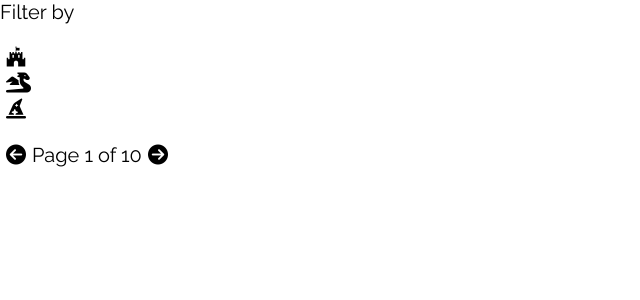
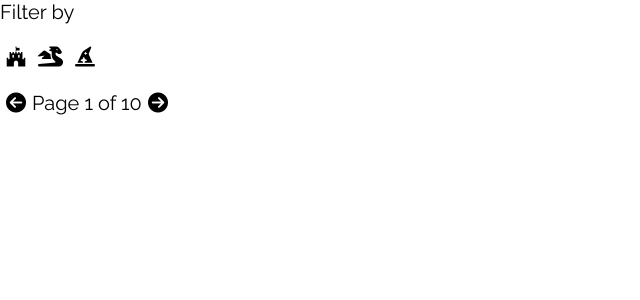
Before and after one commit to isdi-coders-2023/Magos-Ingeniosos-202301-bcn, a React (Create React App) app: page / in a window 1280 px wide. Shown: the top 300 px of the page, without its empty margins (0-640 px from the left). Built offline with nearby package versions, Linux system fonts and the light colour scheme.

Commit message:
Add styled component to HomePage component

```diff
--- a/src/components/HomePage.tsx
+++ b/src/components/HomePage.tsx
@@ -1,11 +1,12 @@
-import React from "react";
 import "@fortawesome/fontawesome-free/css/all.min.css";
+import HomePageStyled from "./HomePageStyled";
 
 const HomePage = (): JSX.Element => {
   return (
     <>
       <div>
         <span>Filter by</span>
+        <HomePageStyled>
           <ul className="card_container">
             <li>
               <button>
@@ -23,6 +24,7 @@ const HomePage = (): JSX.Element => {
               </button>
             </li>
           </ul>
+        </HomePageStyled>
       </div>
       <ul>
         <li>
@@ -45,5 +47,5 @@ const HomePage = (): JSX.Element => {
     </>
   );
 };
-console.log(HomePage);
+
 export default HomePage;
--- /dev/null
+++ b/src/components/HomePageStyled.tsx
@@ -0,0 +1,8 @@
+import styled from "styled-components";
+
+const HomePageStyled = styled.ul`
+  .card_container {
+    display: flex;
+  }
+`;
+export default HomePageStyled;
```
Lines whose indentation alone changed are shown as unchanged.
